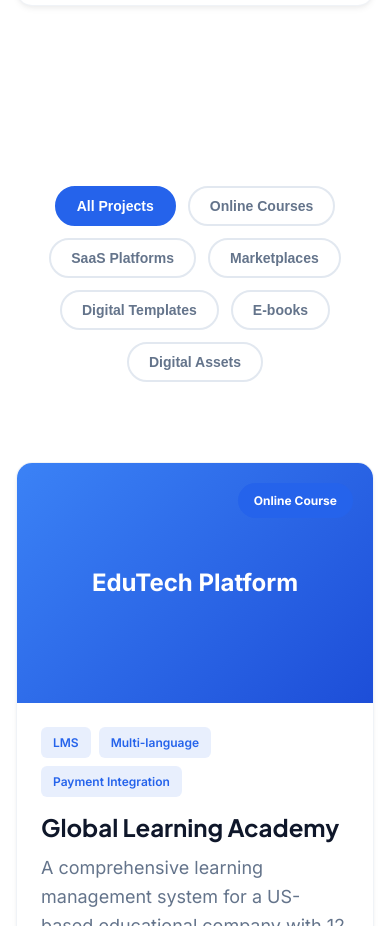
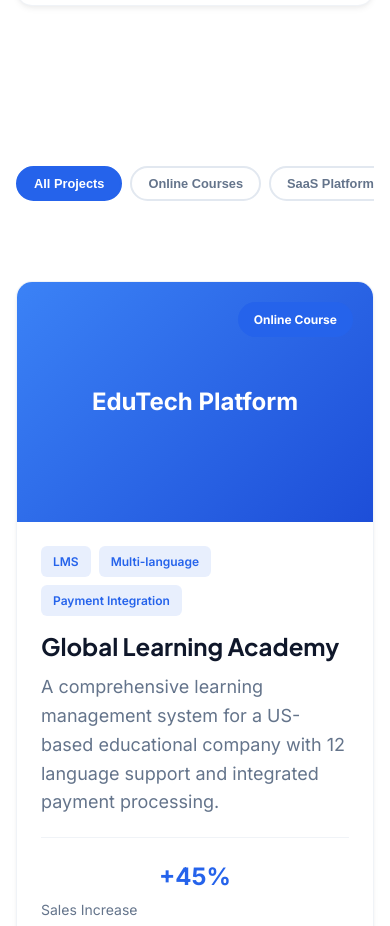
Before and after one commit to faisal07676-creator/digitalproductweb, a plain HTML site: page portfolio.html in a window 390 px wide. Shown: the part 3621-4547 px from the top of the page. Drawn offline with Linux system fonts and the light colour scheme.

Commit message:
Update portfolio.html

```diff
--- a/portfolio.html
+++ b/portfolio.html
@@ -378,7 +378,7 @@
             color: var(--gray);
         }
 
-        /* Portfolio Filters */
+        /* Portfolio Filters - Horizontal */
         .portfolio-filters {
             padding: 60px 0 40px;
             background: white;
@@ -404,6 +404,7 @@
             cursor: pointer;
             transition: var(--transition);
             text-align: center;
+            white-space: nowrap;
         }
 
         .filter-btn.active,
@@ -754,6 +755,16 @@
             .process-step h3,
             .process-step p {
                 text-align: center;
+            }
+
+            /* Filter buttons adjustments for tablet */
+            .filter-buttons {
+                gap: 12px;
+            }
+
+            .filter-btn {
+                padding: 10px 20px;
+                font-size: 0.875rem;
             }
         }
 
@@ -798,13 +809,24 @@
                 padding: 40px 0 60px;
             }
 
+            /* Filter buttons for mobile - horizontal scroll */
+            .portfolio-filters {
+                padding: 40px 0 30px;
+            }
+
             .filter-buttons {
-                gap: 12px;
+                justify-content: flex-start;
+                overflow-x: auto;
+                padding-bottom: 10px;
+                gap: 10px;
+                flex-wrap: nowrap;
+                -webkit-overflow-scrolling: touch;
             }
 
             .filter-btn {
-                padding: 10px 20px;
+                padding: 10px 18px;
                 font-size: 0.875rem;
+                flex-shrink: 0;
             }
 
             .categories-grid {
@@ -938,6 +960,23 @@
 
             .footer-contact h3 {
                 text-align: left;
+            }
+
+            /* Filter buttons for small mobile */
+            .filter-buttons {
+                gap: 8px;
+            }
+
+            .filter-btn {
+                padding: 8px 16px;
+                font-size: 0.8rem;
+            }
+        }
+
+        @media (max-width: 360px) {
+            .filter-btn {
+                padding: 8px 12px;
+                font-size: 0.75rem;
             }
         }
 
@@ -1134,7 +1173,7 @@
         </div>
     </section>
 
-    <!-- Portfolio Filters -->
+    <!-- Portfolio Filters - Now Horizontal -->
     <section class="portfolio-filters">
         <div class="container">
             <div class="filter-buttons">
```
